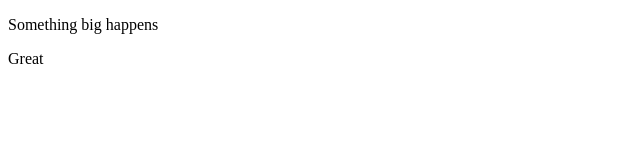
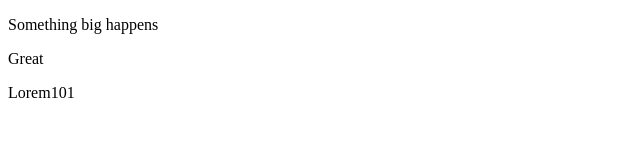
Before and after one commit to ManuvidyaS/Splitmate, a plain HTML site: page index.html in a window 1280 px wide. Shown: the full height of the page, 0-640 px from the left. Drawn offline with Linux system fonts and the light colour scheme.

Commit message:
Index Upadte

```diff
--- a/index.html
+++ b/index.html
@@ -10,7 +10,7 @@
 <body>
     <p>Something big happens</p>
     <p>Great</p>
-
+    <p>Lorem101</p>
 
 </body>
 
```
